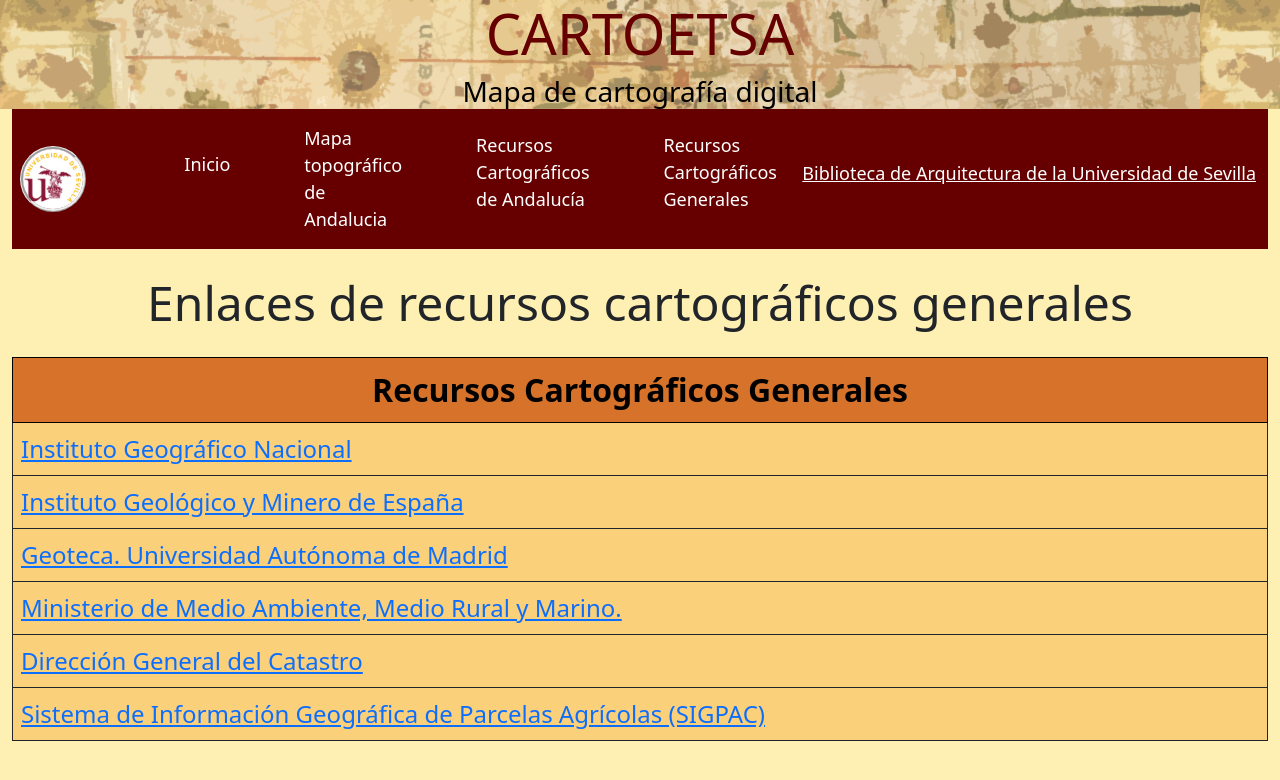
After one commit to jescuderobus/rrcartografia, a PHP site: page /recursos_generales.html in a window 1280 px wide. The commit adds this page. Shown: the top 780 px of the page. Run offline with PHP 8.4, Linux system fonts and the light colour scheme.

Commit message:
Corrección de errores y formateo del código HTML

```diff
--- a/css/cartostyle.css
+++ b/css/cartostyle.css
@@ -7,14 +7,7 @@ body{
 	background-color: #fef0b3;
 	margin: 0;
 	padding: 0;
-	font-size: 30px;
-}
-
-body .body2{
-	background-color: #fef0b3;
-	margin: 0;
-	padding: 0;
-	font-size: 22px;
+	font-size: 24px;
 }
 
 .txtaux{
--- /dev/null
+++ b/recursos_generales.html
@@ -0,0 +1,114 @@
+<!DOCTYPE html>
+
+<html>
+
+    <head>
+        <meta http-equiv="Content-Type" content="text/html; charset=UTF-8">
+        <link href="https://cdn.jsdelivr.net/npm/bootstrap@5.1.3/dist/css/bootstrap.min.css" rel="stylesheet"
+              integrity="sha384-1BmE4kWBq78iYhFldvKuhfTAU6auU8tT94WrHftjDbrCEXSU1oBoqyl2QvZ6jIW3"
+              crossorigin="anonymous">
+        <link rel="stylesheet" type="text/css" href="./css/cartostyle.css">
+        <title>Recursos Generales</title>
+        <link rel="shortcut icon" href="./images/favicon.ico">
+    </head>
+
+    <body>
+        <header>
+            <div class="cabecera text-center">
+                <h1 style=" color: #660000; font-size:56px;"> CARTOETSA</h1>
+                <h3 class="mt-0 mb-0" style=" color: black;"> Mapa de cartografía digital</h3>
+            </div>
+
+            <div class="container-fluid">
+                <nav class="navbar navbar-expand-lg navbar-dark" style="background-color: #660000;">
+                    <a href="https://www.us.es/" class="navbar-brand">
+                        <img class="logo" src="./images/us.jpg"
+                             alt="us.es">
+                    </a>
+                    <button type="button" class="navbar-toggler" data-bs-toggle="collapse" data-bs-target="#navbarCollapse">
+                        <span class="navbar-toggler-icon"></span>
+                    </button>
+                    <div class="collapse navbar-collapse" id="navbarCollapse">
+                        <div class="navbar-nav">
+
+                            <a style="font-size: large;padding-left: 5%;padding-right: 10%;padding-top: 7%;" href="mapa_inicio.html" class="nav-item nav-link active">Inicio</a>
+                            <a style="font-size: large;padding-left: 5%;padding-right: 10%;" href="mapa_grande.html" class="nav-item nav-link active">Mapa topográfico de Andalucia</a>
+                            <a style="font-size: large;padding-left: 5%;padding-right: 10%;padding-top: 3%;" href="recursos_andalucia.html" class="nav-item nav-link active">Recursos Cartográficos de Andalucía
+                            </a>
+                            <a style="font-size: large;padding-left: 5%;padding-right: 10%;padding-top: 3%;" href="recursos_generales.html" class="nav-item nav-link active">Recursos Cartográficos Generales
+                            </a>
+                        </div>
+                        <div class="container">
+                            <p style="float: right; color: white;"> <a style="color: white; font-size: large;"
+                                                                       href="https://bib.us.es/arquitectura/">Biblioteca de
+                                    Arquitectura de la Universidad de Sevilla </a></p>
+                        </div>
+                    </div>
+                </nav>
+            </div>
+        </header>
+        <main>
+            <div class="container-fluid">
+                <div class='row'>
+                    <div class="col-md-12">
+                        <h1 class="titulocartoetsa2" style="text-align: center;">
+                            <p>Enlaces de recursos cartográficos generales</p>
+                        </h1>
+                        <div class="table-responsive">
+                            <table class="table">
+                                <tbody>
+                                    <tr class="principal_sevilla" id="sevilla">
+                                        <td class="td20">Recursos Cartográficos Generales</td>
+
+                                    </tr>
+                                    <tr class="pueblo_sevilla">
+                                        <td class="td20"><a class="enlaces20"
+                                                            href="http://www.ign.es/ign/main/index.do">Instituto
+                                                Geográfico Nacional</a></td>
+
+                                    </tr>
+                                    <tr class="pueblo_sevilla">
+                                        <td class="td20"><a class="enlaces20"
+                                                            href="http://www.igme.es/">Instituto Geológico y Minero
+                                                de España</a></td>
+
+                                    </tr>
+                                    <tr class="pueblo_sevilla">
+                                        <td class="td20"><a class="enlaces20"
+                                                            href="http://www.uam.es/docencia/geoteca/">Geoteca.
+                                                Universidad Autónoma de Madrid</a></td>
+
+                                    </tr>
+                                    <tr class="pueblo_sevilla">
+                                        <td class="td20"><a class="enlaces20"
+                                                            href="http://www.mma.es/portal/secciones/cartografia/">Ministerio
+                                                de Medio Ambiente, Medio Rural y Marino.</a></td>
+
+                                    </tr>
+                                    <tr class="pueblo_sevilla">
+                                        <td class="td20"><a class="enlaces20"
+                                                            href="https://www1.sedecatastro.gob.es/OVCFrames.aspx?TIPO=Consulta">Dirección
+                                                General del Catastro</a></td>
+
+                                    </tr>
+                                    <tr class="pueblo_sevilla">
+                                        <td class="td20"><a class="enlaces20"
+                                                            href="http://www.magrama.gob.es/es/agricultura/temas/sistema-de-informacion-geografica-de-parcelas-agricolas-sigpac-/default.aspx">Sistema
+                                                de Información Geográfica de Parcelas Agrícolas
+                                                (SIGPAC)</a></td>
+
+                                    </tr>
+                                </tbody>
+                            </table>
+                        </div>
+                    </div>
+                </div>
+            </div>
+        </main>
+        <script src="https://cdn.jsdelivr.net/npm/bootstrap@5.1.3/dist/js/bootstrap.bundle.min.js"
+                integrity="sha384-ka7Sk0Gln4gmtz2MlQnikT1wXgYsOg+OMhuP+IlRH9sENBO0LRn5q+8nbTov4+1p"
+                crossorigin="anonymous">
+
+        </script>
+    </body>
+</html>
```
Also changed, not shown: other parts of css/cartostyle.css (+67 -11 lines), index.html (added, +56 -0 lines), mapa_grande.html (+8 -8 lines), mapa_inicio.html (renamed from mapas.html, +23 -22 lines), recursos_andalucia.html (renamed from tercera.html, +15 -66 lines), images/favicon.ico (added), images/mapa_icono_principal.png (added).
